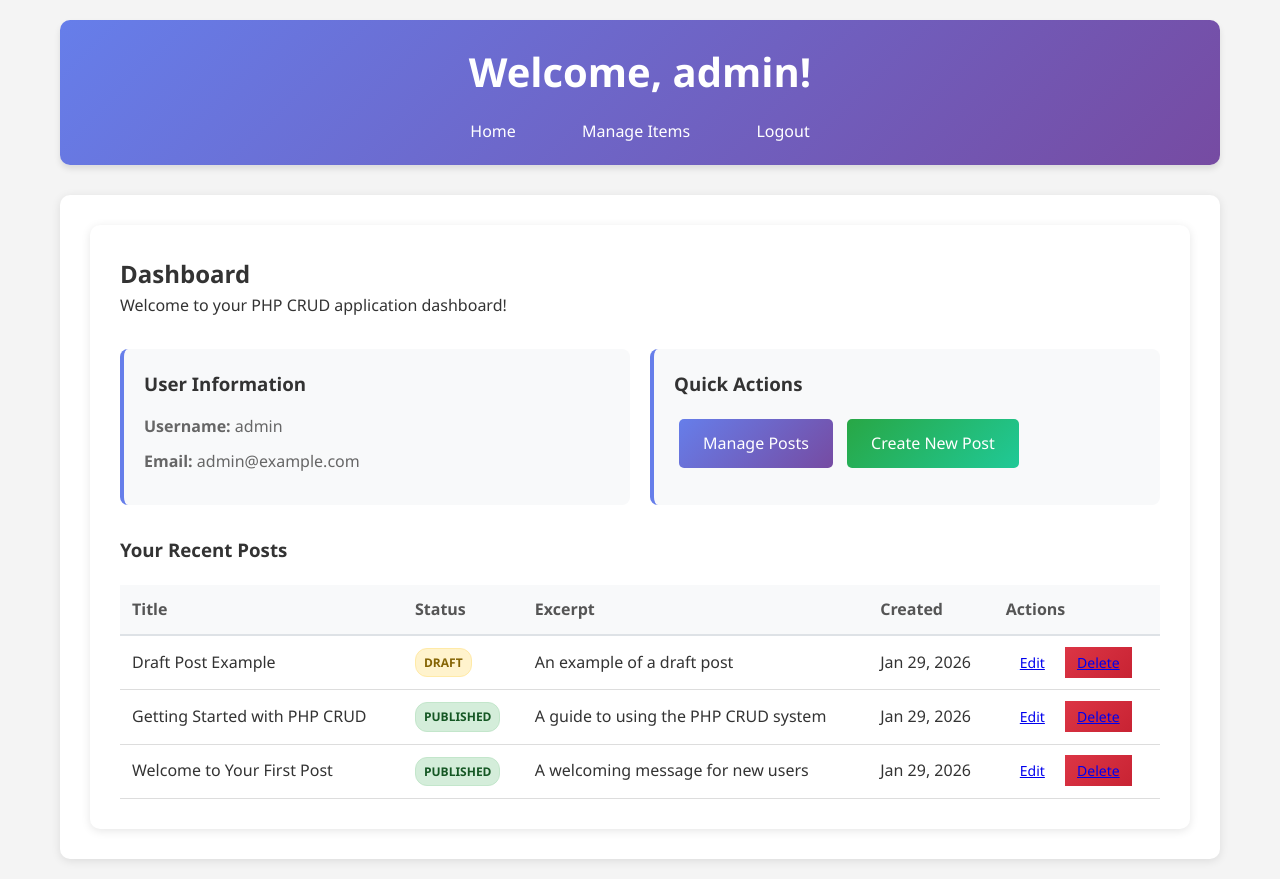
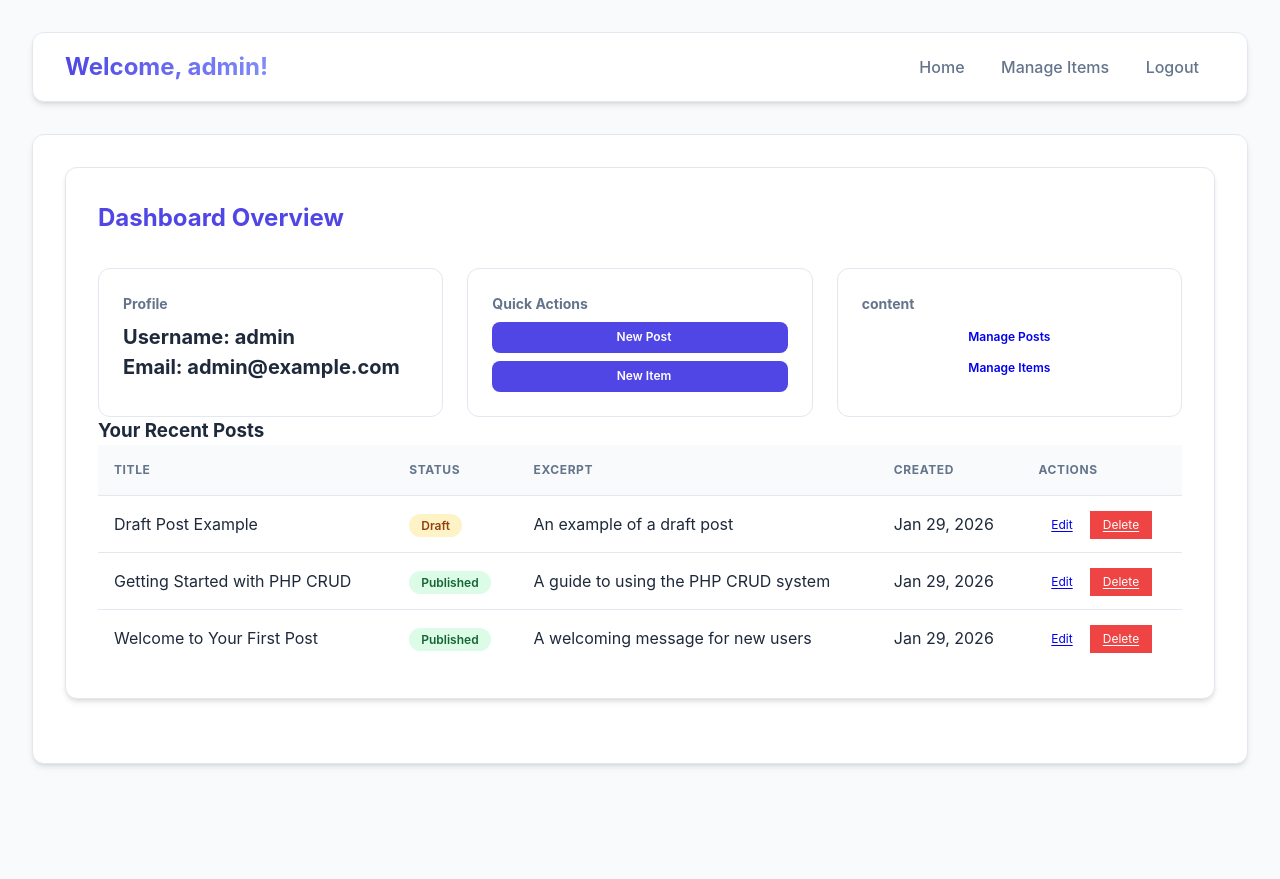
Before and after one commit to aliahmad1967/phpCRUD, a PHP site: page /phpCRUD/welcome.php in a window 1280 px wide. After the commit the page ends 767 px from the top, so only its background shows below. Run offline with PHP 8.4, Linux system fonts and the light colour scheme; a user stored in the database is signed in; data comes from the database, SQL or seed files in the repository.

Commit message:
Enhance UI with modern design, animations, and icons

```diff
--- a/items.php
+++ b/items.php
@@ -103,7 +103,7 @@ while ($row = $result->fetch_assoc()) {
     <link rel="stylesheet" href="style.css">
 </head>
 <body>
-    <div class="container">
+    <div class="container animate-fade">
         <div class="header">
             <h1>Manage Items</h1>
             <nav>
--- a/posts.php
+++ b/posts.php
@@ -110,7 +110,7 @@ $draft_posts = count(array_filter($posts, function($post) { return $post['status
     <link rel="stylesheet" href="style.css">
 </head>
 <body>
-    <div class="container">
+    <div class="container animate-fade">
         <div class="header">
             <h1>Manage Posts</h1>
             <nav>
--- a/style.css
+++ b/style.css
@@ -1,3 +1,21 @@
+:root {
+    --primary-color: #4f46e5;
+    --primary-hover: #4338ca;
+    --secondary-color: #64748b;
+    --success-color: #10b981;
+    --danger-color: #ef4444;
+    --warning-color: #f59e0b;
+    --bg-color: #f8fafc;
+    --card-bg: #ffffff;
+    --text-main: #1e293b;
+    --text-muted: #64748b;
+    --border-color: #e2e8f0;
+    --radius: 12px;
+    --shadow: 0 4px 6px -1px rgb(0 0 0 / 0.1), 0 2px 4px -2px rgb(0 0 0 / 0.1);
+    --shadow-lg: 0 10px 15px -3px rgb(0 0 0 / 0.1), 0 4px 6px -4px rgb(0 0 0 / 0.1);
+    --transition: all 0.3s cubic-bezier(0.4, 0, 0.2, 1);
+}
+
 * {
     margin: 0;
     padding: 0;
@@ -5,502 +23,283 @@
 }
 
 body {
-    font-family: 'Segoe UI', Tahoma, Geneva, Verdana, sans-serif;
-    line-height: 1.6;
-    color: #333;
-    background-color: #f4f4f4;
+    font-family: 'Inter', system-ui, -apple-system, sans-serif;
+    line-height: 1.5;
+    color: var(--text-main);
+    background-color: var(--bg-color);
+    -webkit-font-smoothing: antialiased;
 }
 
 .container {
-    max-width: 1200px;
+    max-width: 1280px;
     margin: 0 auto;
-    padding: 20px;
+    padding: 2rem;
 }
 
-/* Header Styles */
+/* Animations */
+@keyframes fadeIn {
+    from { opacity: 0; transform: translateY(10px); }
+    to { opacity: 1; transform: translateY(0); }
+}
+
+.animate-fade {
+    animation: fadeIn 0.5s ease-out forwards;
+}
+
+/* Header & Navigation */
 .header {
-    background: linear-gradient(135deg, #667eea 0%, #764ba2 100%);
-    color: white;
-    padding: 20px 0;
-    margin-bottom: 30px;
-    border-radius: 10px;
-    box-shadow: 0 4px 6px rgba(0, 0, 0, 0.1);
+    background: var(--card-bg);
+    padding: 1rem 2rem;
+    margin-bottom: 2rem;
+    border-radius: var(--radius);
+    box-shadow: var(--shadow);
+    display: flex;
+    justify-content: space-between;
+    align-items: center;
+    border: 1px solid var(--border-color);
 }
 
 .header h1 {
-    text-align: center;
-    margin-bottom: 15px;
-    font-size: 2.5em;
-}
-
-.header nav {
-    text-align: center;
+    font-size: 1.5rem;
+    font-weight: 700;
+    background: linear-gradient(to right, var(--primary-color), #818cf8);
+    -webkit-background-clip: text;
+    -webkit-text-fill-color: transparent;
 }
 
 .nav-link {
-    color: white;
+    color: var(--text-muted);
     text-decoration: none;
-    margin: 0 15px;
-    padding: 8px 16px;
-    border-radius: 5px;
-    transition: background-color 0.3s ease;
+    padding: 0.5rem 1rem;
+    border-radius: 8px;
+    font-weight: 500;
+    transition: var(--transition);
 }
 
-.nav-link:hover,
-.nav-link.active {
-    background-color: rgba(255, 255, 255, 0.2);
+.nav-link:hover {
+    color: var(--primary-color);
+    background: #f1f5f9;
 }
 
-/* Form Styles */
-.form-container {
-    background: white;
-    padding: 30px;
-    border-radius: 10px;
-    box-shadow: 0 2px 10px rgba(0, 0, 0, 0.1);
-    max-width: 500px;
-    margin: 0 auto;
+.nav-link.active {
+    color: var(--primary-color);
+    background: #eef2ff;
 }
 
-.form-container h2 {
+/* Hero Section */
+.hero {
+    background: radial-gradient(circle at top right, #4f46e5, #3730a3);
+    color: white;
+    padding: 6rem 2rem;
     text-align: center;
-    margin-bottom: 25px;
-    color: #333;
-    font-size: 1.8em;
+    border-radius: 0 0 40px 40px;
+    margin-bottom: 4rem;
 }
 
+.hero h1 {
+    font-size: 4rem;
+    font-weight: 800;
+    letter-spacing: -0.025em;
+    margin-bottom: 1.5rem;
+}
+
+.hero p {
+    font-size: 1.25rem;
+    color: #e0e7ff;
+    max-width: 42rem;
+    margin: 0 auto 3rem;
+}
+
+/* Cards */
+.card, .form-container, .content, .welcome-card {
+    background: var(--card-bg);
+    padding: 2rem;
+    border-radius: var(--radius);
+    box-shadow: var(--shadow);
+    border: 1px solid var(--border-color);
+    margin-bottom: 2rem;
+    transition: var(--transition);
+}
+
+.card:hover {
+    box-shadow: var(--shadow-lg);
+}
+
+/* Forms */
 .form-group {
-    margin-bottom: 20px;
+    margin-bottom: 1.5rem;
 }
 
 .form-group label {
     display: block;
-    margin-bottom: 5px;
+    margin-bottom: 0.5rem;
+    font-size: 0.875rem;
     font-weight: 600;
-    color: #555;
+    color: var(--text-main);
 }
 
-.form-group input,
-.form-group textarea {
+.form-group input, .form-group textarea, select.form-control {
     width: 100%;
-    padding: 12px;
-    border: 2px solid #ddd;
-    border-radius: 5px;
-    font-size: 16px;
-    transition: border-color 0.3s ease;
+    padding: 0.75rem 1rem;
+    border: 1px solid var(--border-color);
+    border-radius: 8px;
+    font-size: 1rem;
+    transition: var(--transition);
+    background: #f8fafc;
 }
 
-.form-group input:focus,
-.form-group textarea:focus {
+.form-group input:focus, .form-group textarea:focus {
     outline: none;
-    border-color: #667eea;
-    box-shadow: 0 0 0 3px rgba(102, 126, 234, 0.1);
+    border-color: var(--primary-color);
+    background: white;
+    box-shadow: 0 0 0 4px rgba(79, 70, 229, 0.1);
 }
 
-/* Button Styles */
+/* Buttons */
 .btn {
-    display: inline-block;
-    background: linear-gradient(135deg, #667eea 0%, #764ba2 100%);
-    color: white;
-    padding: 12px 24px;
+    display: inline-flex;
+    align-items: center;
+    justify-content: center;
+    padding: 0.75rem 1.5rem;
+    border-radius: 8px;
+    font-weight: 600;
+    font-size: 0.875rem;
+    transition: var(--transition);
+    cursor: pointer;
     text-decoration: none;
     border: none;
-    border-radius: 5px;
-    cursor: pointer;
-    font-size: 16px;
-    transition: transform 0.2s ease, box-shadow 0.2s ease;
-    margin: 5px;
-}
-
-.btn:hover {
-    transform: translateY(-2px);
-    box-shadow: 0 4px 8px rgba(0, 0, 0, 0.2);
+    gap: 0.5rem;
 }
 
 .btn-primary {
-    background: linear-gradient(135deg, #28a745 0%, #20c997 100%);
+    background: var(--primary-color);
+    color: white;
 }
 
-.btn-small {
-    padding: 6px 12px;
-    font-size: 14px;
-    margin: 0 2px;
-}
-
-.btn-danger {
-    background: linear-gradient(135deg, #dc3545 0%, #c82333 100%);
-}
-
-/* Content Styles */
-.content {
-    background: white;
-    padding: 30px;
-    border-radius: 10px;
-    box-shadow: 0 2px 10px rgba(0, 0, 0, 0.1);
-}
-
-.content-header {
-    display: flex;
-    justify-content: space-between;
-    align-items: center;
-    margin-bottom: 30px;
-    padding-bottom: 15px;
-    border-bottom: 2px solid #eee;
-}
-
-.content-header h2 {
-    color: #333;
-    font-size: 1.8em;
-}
-
-/* Table Styles */
-.data-table {
-    width: 100%;
-    border-collapse: collapse;
-    margin-top: 20px;
-}
-
-.data-table th,
-.data-table td {
-    padding: 12px;
-    text-align: left;
-    border-bottom: 1px solid #ddd;
-}
-
-.data-table th {
-    background-color: #f8f9fa;
-    font-weight: 600;
-    color: #555;
-    border-bottom: 2px solid #dee2e6;
-}
-
-.data-table tr:hover {
-    background-color: #f8f9fa;
-}
-
-/* Card Styles */
-.welcome-card {
-    background: white;
-    padding: 30px;
-    border-radius: 10px;
-    box-shadow: 0 2px 10px rgba(0, 0, 0, 0.1);
-}
-
-.stats {
-    display: grid;
-    grid-template-columns: repeat(auto-fit, minmax(250px, 1fr));
-    gap: 20px;
-    margin: 30px 0;
-}
-
-.stat-card {
-    background: #f8f9fa;
-    padding: 20px;
-    border-radius: 8px;
-    border-left: 4px solid #667eea;
-}
-
-.stat-card h3 {
-    color: #333;
-    margin-bottom: 15px;
-}
-
-.stat-card p {
-    color: #666;
-    margin-bottom: 10px;
-}
-
-.recent-items {
-    margin-top: 30px;
-}
-
-.recent-items h3 {
-    color: #333;
-    margin-bottom: 20px;
-}
-
-/* Alert Styles */
-.alert {
-    padding: 15px;
-    margin-bottom: 20px;
-    border-radius: 5px;
-    border-left: 4px solid;
-}
-
-.alert.success {
-    background-color: #d4edda;
-    border-color: #28a745;
-    color: #155724;
-}
-
-.alert.error {
-    background-color: #f8d7da;
-    border-color: #dc3545;
-    color: #721c24;
-}
-
-/* Link Styles */
-.link {
-    text-align: center;
-    margin-top: 20px;
-    color: #666;
-}
-
-.link a {
-    color: #667eea;
-    text-decoration: none;
-    font-weight: 600;
-}
-
-.link a:hover {
-    text-decoration: underline;
-}
-
-/* Status Badges */
-.status-badge {
-    display: inline-block;
-    padding: 4px 8px;
-    border-radius: 12px;
-    font-size: 12px;
-    font-weight: 600;
-    text-transform: uppercase;
-}
-
-.status-published {
-    background-color: #d4edda;
-    color: #155724;
-    border: 1px solid #c3e6cb;
-}
-
-.status-draft {
-    background-color: #fff3cd;
-    color: #856404;
-    border: 1px solid #ffeaa7;
-}
-
-.status-archived {
-    background-color: #f8d7da;
-    color: #721c24;
-    border: 1px solid #f5c6cb;
-}
-
-/* Form Select Styling */
-select.form-control {
-    width: 100%;
-    padding: 12px;
-    border: 2px solid #ddd;
-    border-radius: 5px;
-    font-size: 16px;
-    background-color: white;
-    transition: border-color 0.3s ease;
-}
-
-select.form-control:focus {
-    outline: none;
-    border-color: #667eea;
-    box-shadow: 0 0 0 3px rgba(102, 126, 234, 0.1);
-}
-
-/* Empty State */
-.empty-state {
-    text-align: center;
-    padding: 60px 20px;
-    color: #666;
-}
-
-.empty-state p {
-    font-size: 1.2em;
-    margin-bottom: 20px;
-}
-
-/* Responsive Design */
-@media (max-width: 768px) {
-    .container {
-        padding: 10px;
-    }
-
-    .form-container,
-    .content,
-    .welcome-card {
-        padding: 20px;
-    }
-
-    .header h1 {
-        font-size: 2em;
-    }
-
-    .content-header {
-        flex-direction: column;
-        gap: 15px;
-    }
-
-    .stats {
-        grid-template-columns: 1fr;
-    }
-
-    .data-table {
-        font-size: 14px;
-    }
-
-    .data-table th,
-    .data-table td {
-        padding: 8px;
-    }
-
-    .nav-link {
-        display: block;
-        margin: 5px 0;
-    }
-}
-
-@media (max-width: 480px) {
-    .form-container,
-    .content,
-    .welcome-card {
-        padding: 15px;
-    }
-
-    .btn {
-        width: 100%;
-        margin-bottom: 10px;
-    }
-
-    .btn-small {
-        width: auto;
-    }
-
-    .data-table {
-        font-size: 12px;
-    }
-
-    .header h1 {
-        font-size: 1.5em;
-    }
-}
-
-/* Landing Page Styles */
-.hero {
-    background: linear-gradient(135deg, #667eea 0%, #764ba2 100%);
-    color: white;
-    padding: 100px 20px;
-    text-align: center;
-    border-radius: 0 0 50% 50% / 40px;
-    margin-bottom: 60px;
-}
-
-.hero h1 {
-    font-size: 3.5em;
-    margin-bottom: 20px;
-    text-shadow: 0 2px 4px rgba(0,0,0,0.2);
-}
-
-.hero p {
-    font-size: 1.5em;
-    margin-bottom: 40px;
-    opacity: 0.9;
-    max-width: 800px;
-    margin-left: auto;
-    margin-right: auto;
-}
-
-.hero-buttons {
-    display: flex;
-    justify-content: center;
-    gap: 20px;
-}
-
-.btn-lg {
-    padding: 15px 40px;
-    font-size: 1.2em;
-    border-radius: 50px;
-    font-weight: bold;
-    text-transform: uppercase;
-    letter-spacing: 1px;
+.btn-primary:hover {
+    background: var(--primary-hover);
+    transform: translateY(-1px);
 }
 
 .btn-light {
     background: white;
-    color: #667eea;
+    color: var(--primary-color);
 }
 
 .btn-outline {
+    border: 2px solid white;
+    color: white;
     background: transparent;
-    border: 2px solid white;
+}
+
+.btn-outline:hover {
+    background: rgba(255, 255, 255, 0.1);
+}
+
+.btn-danger {
+    background: var(--danger-color);
     color: white;
 }
 
-.btn-outline:hover {
-    background: rgba(255,255,255,0.1);
-    transform: translateY(-2px);
+.btn-small {
+    padding: 0.4rem 0.8rem;
+    font-size: 0.75rem;
 }
 
-.features-grid {
+/* Tables */
+.data-table {
+    width: 100%;
+    border-collapse: separate;
+    border-spacing: 0;
+}
+
+.data-table th {
+    background: #f8fafc;
+    padding: 1rem;
+    font-size: 0.75rem;
+    font-weight: 700;
+    text-transform: uppercase;
+    letter-spacing: 0.05em;
+    color: var(--text-muted);
+    border-bottom: 1px solid var(--border-color);
+    text-align: left;
+}
+
+.data-table td {
+    padding: 1rem;
+    vertical-align: middle;
+    border-bottom: 1px solid var(--border-color);
+}
+
+.data-table tr:last-child td {
+    border-bottom: none;
+}
+
+.data-table tr:hover {
+    background: #f1f5f9;
+}
+
+/* Dashboard Stats */
+.stats {
     display: grid;
     grid-template-columns: repeat(auto-fit, minmax(300px, 1fr));
-    gap: 40px;
-    padding: 40px 20px;
-    max-width: 1200px;
-    margin: 0 auto 60px;
+    gap: 1.5rem;
 }
 
-.feature-card {
-    background: white;
-    padding: 40px;
-    border-radius: 20px;
-    box-shadow: 0 10px 30px rgba(0,0,0,0.05);
-    text-align: center;
-    transition: transform 0.3s ease;
+.stat-card {
+    background: var(--card-bg);
+    padding: 1.5rem;
+    border-radius: var(--radius);
+    border: 1px solid var(--border-color);
+    display: flex;
+    flex-direction: column;
 }
 
-.feature-card:hover {
-    transform: translateY(-10px);
+.stat-card h3 {
+    font-size: 0.875rem;
+    color: var(--text-muted);
+    margin-bottom: 0.5rem;
 }
 
-.feature-icon {
-    font-size: 3em;
-    margin-bottom: 20px;
-    color: #667eea;
+.stat-card p {
+    font-size: 1.25rem;
+    font-weight: 700;
 }
 
-.feature-card h3 {
-    margin-bottom: 15px;
-    color: #333;
-    font-size: 1.5em;
+/* Badges */
+.status-badge {
+    padding: 0.25rem 0.75rem;
+    border-radius: 9999px;
+    font-size: 0.75rem;
+    font-weight: 600;
 }
 
-.feature-card p {
-    color: #666;
-    font-size: 1.1em;
+.status-published { background: #dcfce7; color: #166534; }
+.status-draft { background: #fef3c7; color: #92400e; }
+.status-archived { background: #fee2e2; color: #991b1b; }
+
+/* Alerts */
+.alert {
+    padding: 1rem;
+    border-radius: 8px;
+    margin-bottom: 1.5rem;
+    font-weight: 500;
 }
 
+.alert.success { background: #dcfce7; color: #166534; border: 1px solid #bbf7d0; }
+.alert.error { background: #fee2e2; color: #991b1b; border: 1px solid #fecaca; }
+
+/* Footer */
 .footer {
-    background: #333;
-    color: white;
+    padding: 4rem 2rem;
     text-align: center;
-    padding: 40px 20px;
-    margin-top: 60px;
+    color: var(--text-muted);
+    font-size: 0.875rem;
 }
 
+/* Responsive */
 @media (max-width: 768px) {
-    .hero {
-        padding: 60px 20px;
-        border-radius: 0 0 20px 20px;
-    }
-
-    .hero h1 {
-        font-size: 2.5em;
-    }
-
-    .hero p {
-        font-size: 1.2em;
-    }
-
-    .hero-buttons {
-        flex-direction: column;
-        align-items: center;
-    }
-
-    .btn-lg {
-        width: 100%;
-        max-width: 300px;
-    }
+    .hero h1 { font-size: 2.5rem; }
+    .header { flex-direction: column; gap: 1rem; }
+    .container { padding: 1rem; }
 }
--- a/welcome.php
+++ b/welcome.php
@@ -17,7 +17,7 @@ $user = getCurrentUser();
     <link rel="stylesheet" href="style.css">
 </head>
 <body>
-    <div class="container">
+    <div class="container animate-fade">
         <div class="header">
             <h1>Welcome, <?php echo htmlspecialchars($user['username']); ?>!</h1>
             <nav>
@@ -29,20 +29,33 @@ $user = getCurrentUser();
 
         <div class="content">
             <div class="welcome-card">
-                <h2>Dashboard</h2>
-                <p>Welcome to your PHP CRUD application dashboard!</p>
+                <h2 style="margin-bottom: 2rem; color: var(--primary-color);">
+                    <i class="fas fa-chart-line"></i> Dashboard Overview
+                </h2>
 
                 <div class="stats">
                     <div class="stat-card">
-                        <h3>User Information</h3>
+                        <h3><i class="fas fa-user-circle"></i> Profile</h3>
                         <p><strong>Username:</strong> <?php echo htmlspecialchars($user['username']); ?></p>
                         <p><strong>Email:</strong> <?php echo htmlspecialchars($user['email']); ?></p>
                     </div>
 
                     <div class="stat-card">
-                        <h3>Quick Actions</h3>
-                        <a href="posts.php" class="btn">Manage Posts</a>
-                        <a href="posts.php?action=create" class="btn btn-primary">Create New Post</a>
+                        <h3><i class="fas fa-bolt"></i> Quick Actions</h3>
+                        <div style="display: flex; gap: 0.5rem; flex-direction: column;">
+                            <a href="posts.php?action=create" class="btn btn-primary btn-small">
+                                <i class="fas fa-plus"></i> New Post
+                            </a>
+                            <a href="items.php?action=create" class="btn btn-primary btn-small">
+                                <i class="fas fa-plus"></i> New Item
+                            </a>
+                        </div>
+                    </div>
+
+                    <div class="stat-card">
+                        <h3><i class="fas fa-database"></i> content</h3>
+                        <a href="posts.php" class="btn btn-small">Manage Posts</a>
+                        <a href="items.php" class="btn btn-small">Manage Items</a>
                     </div>
                 </div>
 
```
Also changed, not shown: index.php (+6 -6 lines), login.php (+13 -9 lines), register.php (+17 -13 lines).
